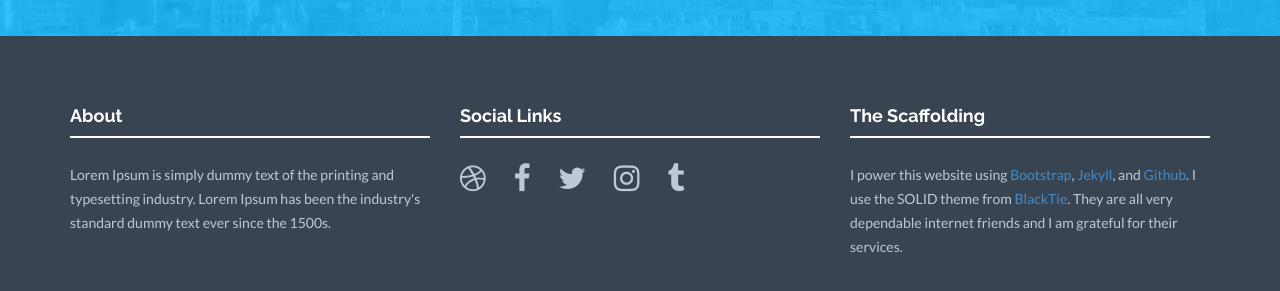
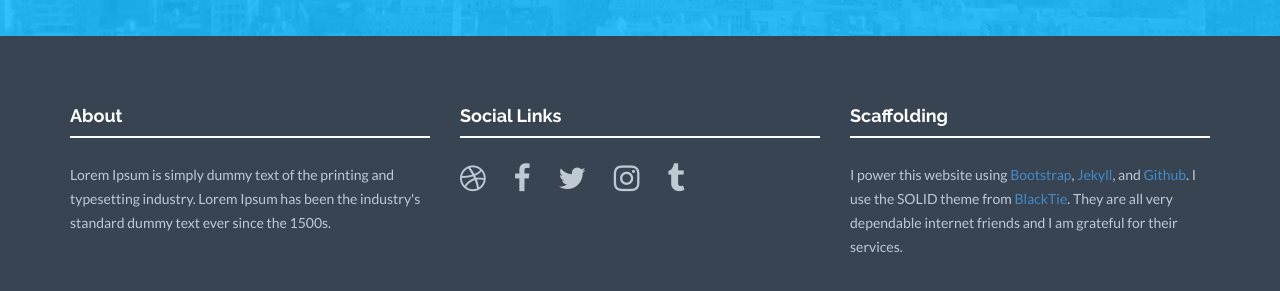
Before and after one commit to sorenweite/sorenweite.github.io, a Jekyll site: the page built from index.html, in a window 1280 px wide and 900 px high, scrolled down 1698 px. Shown: the part 569-860 px from the top of the window. Built offline with Jekyll 4.4.1, drawn with Linux system fonts in a browser that asks for light colours; nearby versions of some CDN libraries; library files that are not in the unit come from our copies.

Commit message:
footer
scaffolding

```diff
--- a/_includes/footer.html
+++ b/_includes/footer.html
@@ -16,7 +16,7 @@
                 </p>
             </div>
             <div class="col-lg-4">
-                <h4>The Scaffolding</h4>
+                <h4>Scaffolding</h4>
                 <div class="hline-w"></div>
                 <p>
                     I power this website using <a href="http://getbootstrap.com">Bootstrap</a>, <a href="http://jekyllrb.com">Jekyll</a>, and <a href="https://github.com">Github</a>. I use the SOLID theme from <a href="http://www.blacktie.co/">BlackTie</a>. They are all very dependable internet friends and I am grateful for their services.
```
